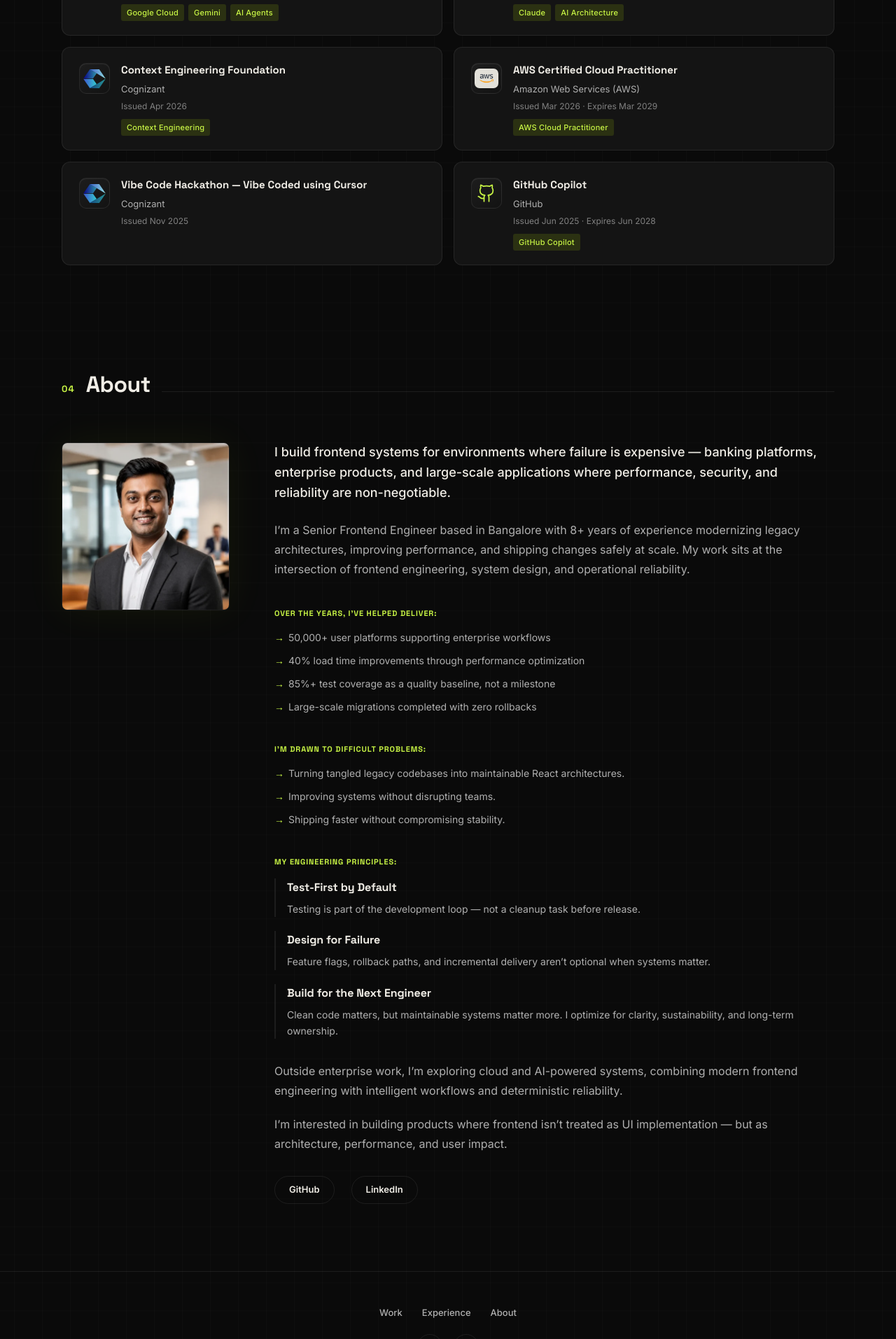
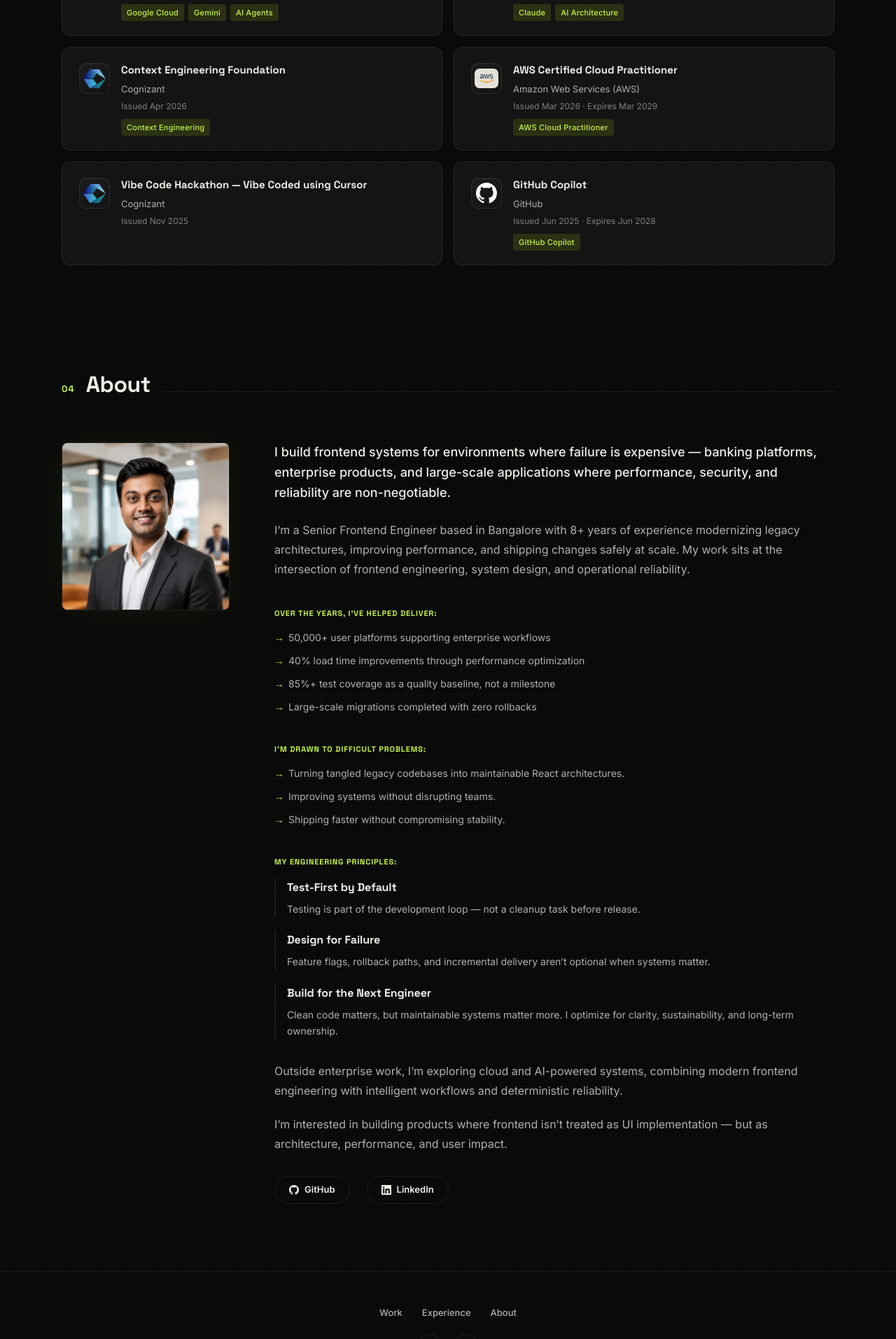
Before and after one commit to MurugeshAravind/Portfolio, a Next.js app: page / in a window 1280 px wide. Shown: the part 4567-6480 px from the top of the page at 70% size. Built offline with nearby package versions, Linux system fonts and the light colour scheme.

Commit message:
style: unify github brand icon and add inline social icons to about links

```diff
--- a/app/components/About.jsx
+++ b/app/components/About.jsx
@@ -83,6 +83,9 @@ export default function About() {
               target="_blank"
               rel="noopener noreferrer"
             >
+              <svg width="14" height="14" viewBox="0 0 24 24" fill="currentColor" aria-hidden="true" className="about-link-icon">
+                <path d="M12 0C5.37 0 0 5.37 0 12c0 5.31 3.435 9.795 8.205 11.385.6.105.825-.255.825-.57 0-.285-.015-1.23-.015-2.235-3.015.555-3.795-.735-4.035-1.41-.135-.345-.72-1.41-1.23-1.695-.42-.225-1.02-.78-.015-.795.945-.015 1.62.87 1.845 1.23 1.08 1.815 2.805 1.305 3.495.99.105-.78.42-1.305.765-1.605-2.67-.3-5.46-1.335-5.46-5.925 0-1.305.465-2.385 1.23-3.225-.12-.3-.54-1.53.12-3.18 0 0 1.005-.315 3.3 1.23.96-.27 1.98-.405 3-.405s2.04.135 3 .405c2.295-1.56 3.3-1.23 3.3-1.23.66 1.65.24 2.88.12 3.18.765.84 1.23 1.905 1.23 3.225 0 4.605-2.805 5.625-5.475 5.925.435.375.81 1.095.81 2.22 0 1.605-.015 2.895-.015 3.3 0 .315.225.69.825.57A12.02 12.02 0 0024 12c0-6.63-5.37-12-12-12z" />
+              </svg>
               GitHub
             </a>
             <a
@@ -90,6 +93,9 @@ export default function About() {
               target="_blank"
               rel="noopener noreferrer"
             >
+              <svg width="14" height="14" viewBox="0 0 24 24" fill="currentColor" aria-hidden="true" className="about-link-icon">
+                <path d="M20.447 20.452h-3.554v-5.569c0-1.328-.027-3.037-1.852-3.037-1.853 0-2.136 1.445-2.136 2.939v5.667H9.351V9h3.414v1.561h.046c.477-.9 1.637-1.85 3.37-1.85 3.601 0 4.267 2.37 4.267 5.455v6.286zM5.337 7.433a2.062 2.062 0 01-2.063-2.065 2.064 2.064 0 112.063 2.065zm1.782 13.019H3.555V9h3.564v11.452zM22.225 0H1.771C.792 0 0 .774 0 1.729v20.542C0 23.227.792 24 1.771 24h20.451C23.2 24 24 23.227 24 22.271V1.729C24 .774 23.2 0 22.222 0h.003z" />
+              </svg>
               LinkedIn
             </a>
           </div>
--- a/app/components/Certifications.jsx
+++ b/app/components/Certifications.jsx
@@ -18,6 +18,10 @@ const BRAND_ICONS = {
     src: "/cert-icons/aws-icon.webp",
     className: "cert-logo cert-logo-aws",
   },
+  github: {
+    src: "/cert-icons/github.svg",
+    className: "cert-logo cert-logo-github",
+  },
 };
 
 function CertIcon({ cert }) {
@@ -33,28 +37,6 @@ function CertIcon({ cert }) {
           height={32}
           className={brandIcon.className}
         />
-      </span>
-    );
-  }
-
-  if (cert.icon === "github") {
-    return (
-      <span className="cert-icon-frame">
-        <svg
-          className="cert-icon"
-          width="28"
-          height="28"
-          viewBox="0 0 24 24"
-          fill="none"
-          stroke="currentColor"
-          strokeWidth="1.5"
-          strokeLinecap="round"
-          strokeLinejoin="round"
-          aria-hidden="true"
-        >
-          <path d="M15 22v-4a4.8 4.8 0 0 0-1-3.5c3 0 6-2 6-5.5.08-1.25-.27-2.48-1-3.5.28-1.15.28-2.35 0-3.5 0 0-1 0-3 1.5-2.64-.5-5.36-.5-8 0C6 2 5 2 5 2c-.3 1.15-.3 2.35 0 3.5A5.4 5.4 0 0 0 4 9c0 3.5 3 5.5 6 5.5-.39.49-.68 1.05-.85 1.65S8.93 17.38 9 18v4" />
-          <path d="M9 18c-4.51 2-5-2-7-2" />
-        </svg>
       </span>
     );
   }
--- a/app/global.css
+++ b/app/global.css
@@ -892,7 +892,9 @@ a {
 }
 
 .about-links a {
-  display: inline-block;
+  display: inline-flex;
+  align-items: center;
+  gap: 8px;
   font-size: 13px;
   font-weight: 600;
   color: var(--text);
@@ -900,6 +902,11 @@ a {
   border: 1px solid var(--border);
   border-radius: 100px;
   transition: border-color 0.2s, color 0.2s, background 0.2s;
+}
+
+.about-link-icon {
+  flex-shrink: 0;
+  color: inherit;
 }
 
 .about-links a:hover {
```
Also changed, not shown: public/cert-icons/github.svg (added).
